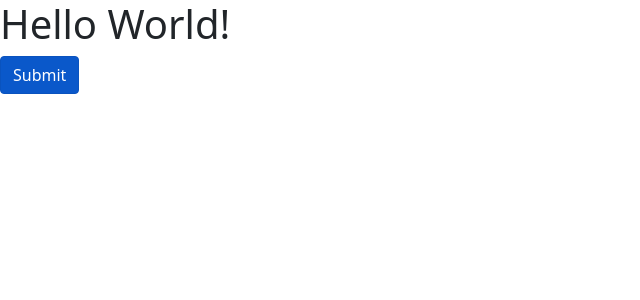
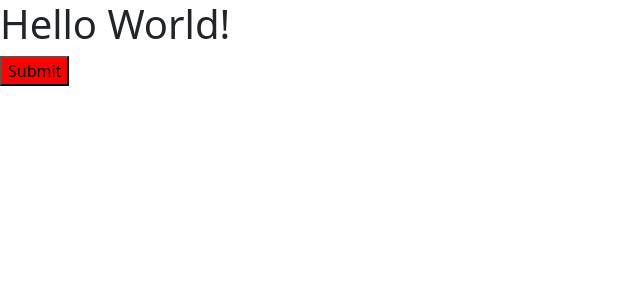
Before and after one commit to sotigian/Angular-project, an Angular app: page / in a window 1280 px wide. Shown: the top 300 px of the page, without its empty margins (0-640 px from the left). Built offline with nearby package versions, Linux system fonts and the light colour scheme.

Commit message:
Style Binding

```diff
--- a/src/app/courses.component.ts
+++ b/src/app/courses.component.ts
@@ -4,9 +4,9 @@ import { CoursesService } from "./course/courses.service";
 @Component({
     selector: 'courses',
     template: `
-    <button class="btn btn-primary" [class.active]="isActive">Submit</button>`
+    <button [style.backgroundColor]="isActive? 'blue': 'red'">Submit</button>`
 })
 export class CoursesComponent{
-    isActive = true;
+    isActive = false;
 
 }
```
